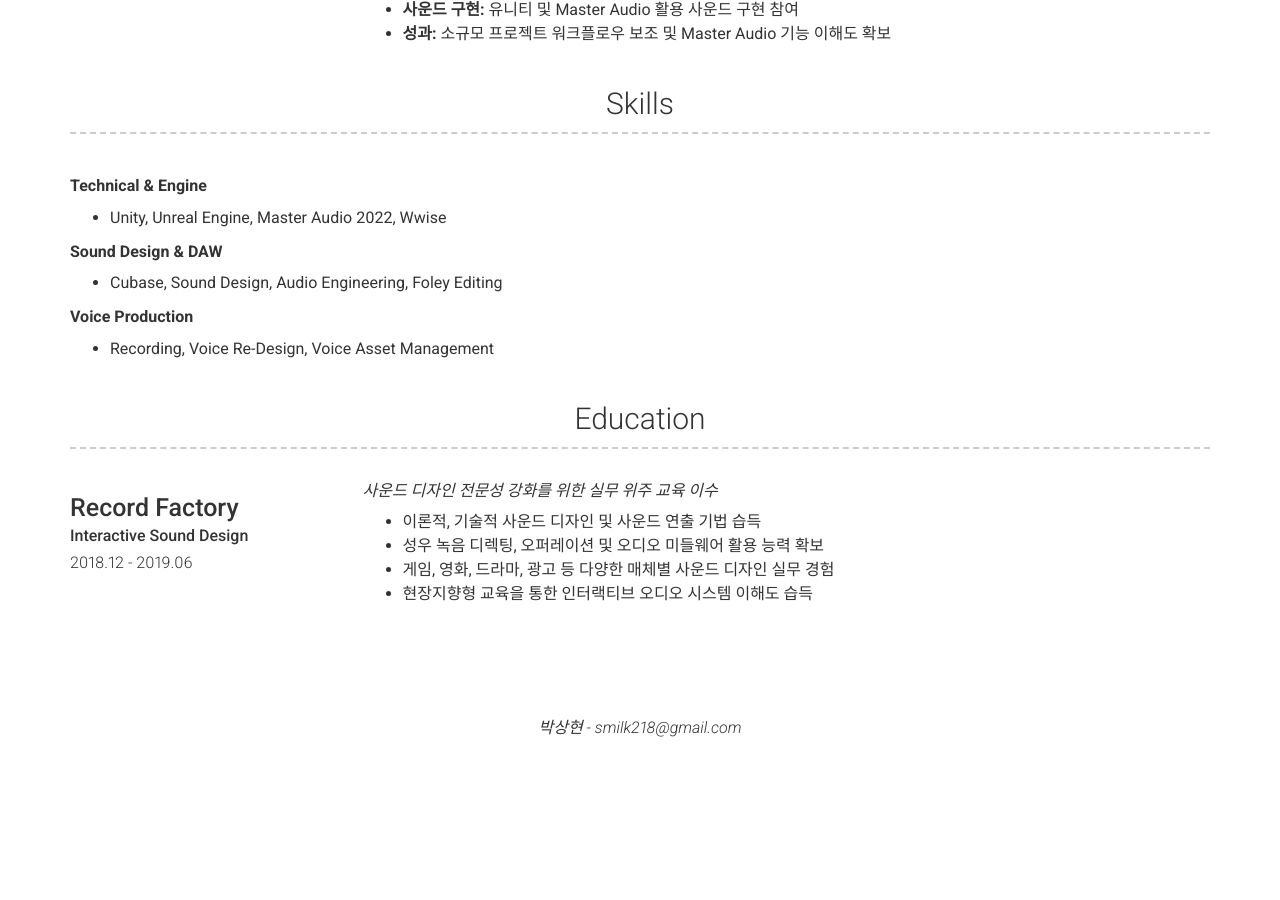
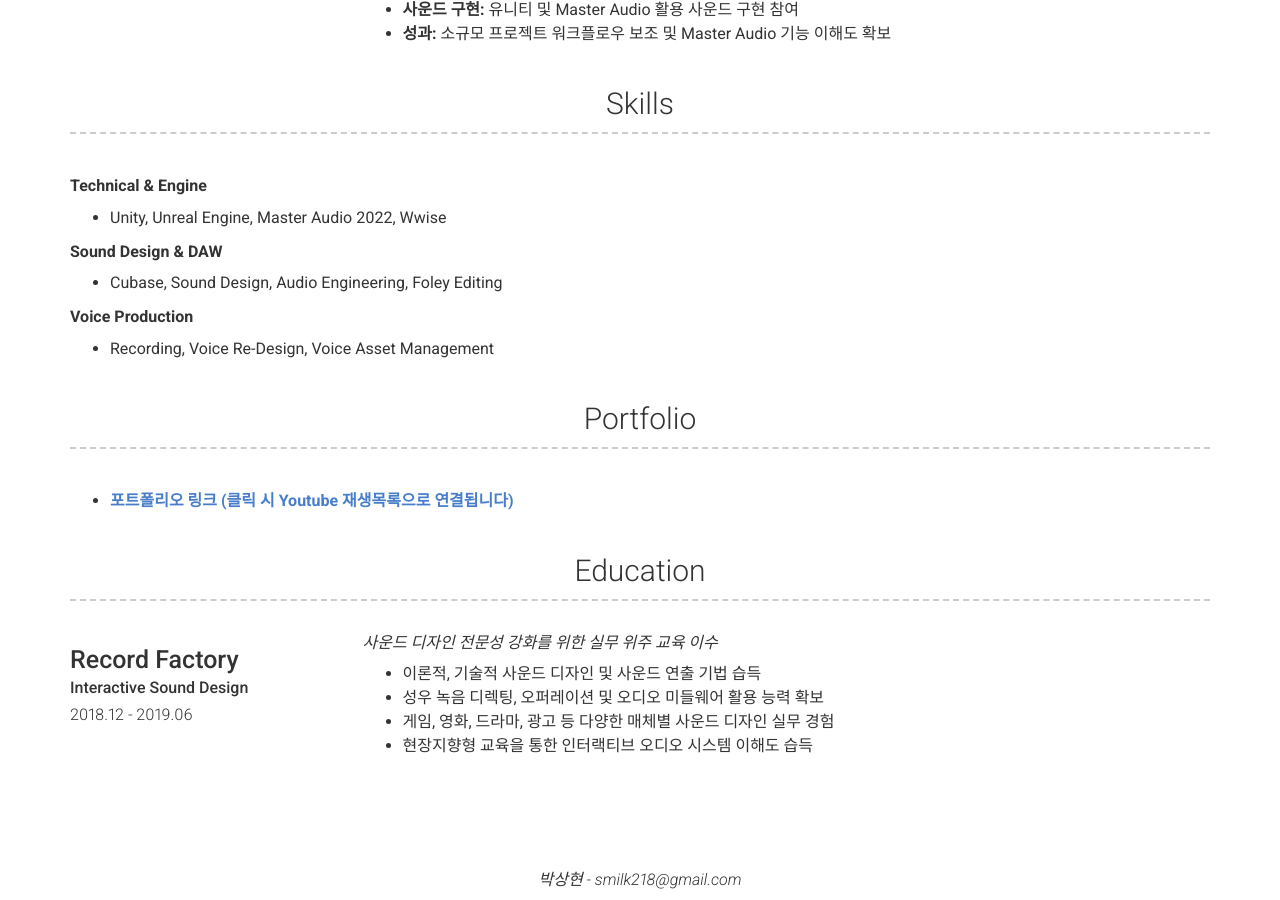
Before and after one commit to 28mimi/28mimi.github.io, a Jekyll site: the page built from index.md, in a window 1280 px wide and 900 px high, scrolled down 1697 px. Built offline with Jekyll 4.4.1, drawn with Linux system fonts in a browser that asks for light colours; nearby versions of some CDN libraries; before the commit the page ends 2445 px from its top, so only the background shows below that.

Commit message:
Update _config.yml

```diff
--- a/_config.yml
+++ b/_config.yml
@@ -96,6 +96,12 @@ content:
       **Voice Production**
       - Recording, Voice Re-Design, Voice Asset Management
 
+  - title: Portfolio
+    layout: text
+    content: |
+      - [**포트폴리오 링크 (클릭 시 Youtube 재생목록으로 연결됩니다)**](https://www.youtube.com/playlist?list=PLW-k5wEHzIIoToIwG--MnzidOgRpQMyNE)
+
+
   - title: Education
     layout: list
     content:
```
